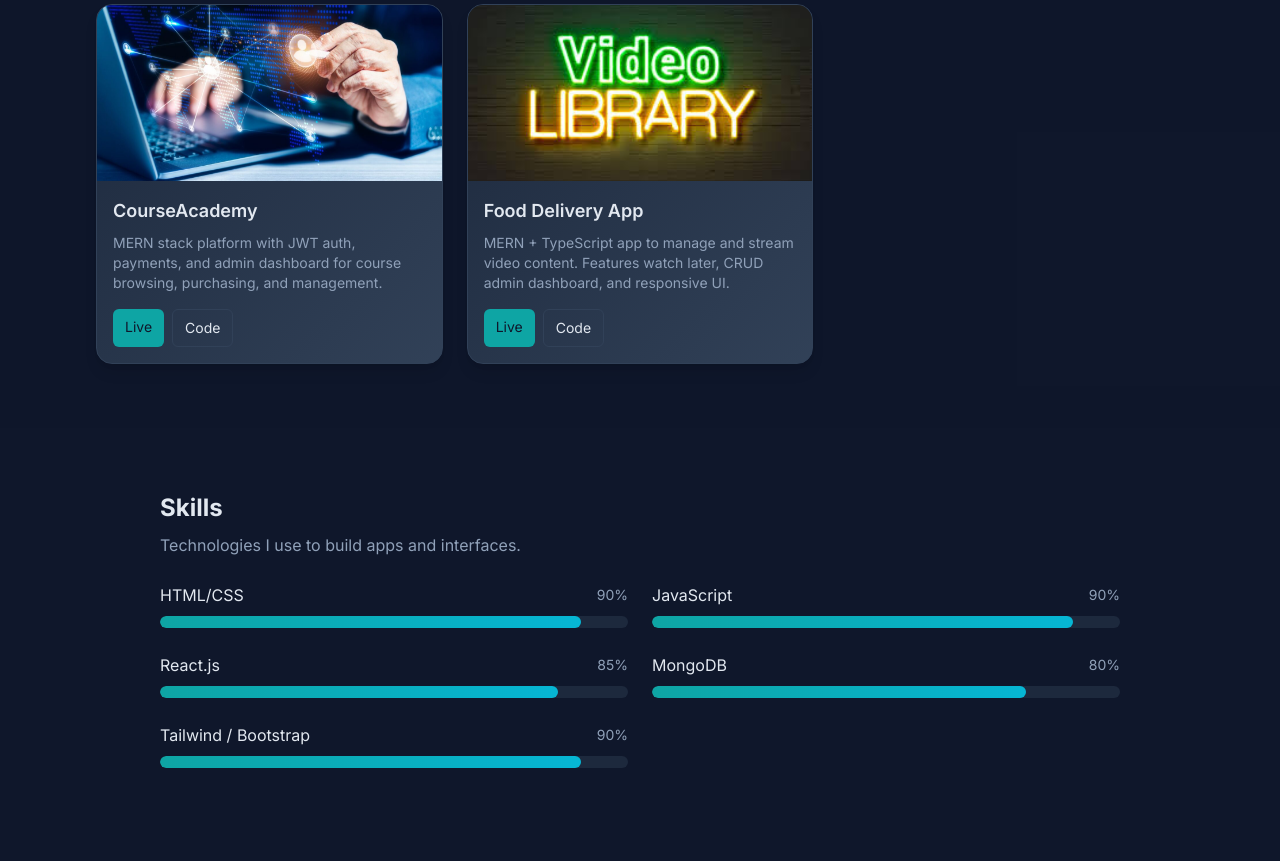
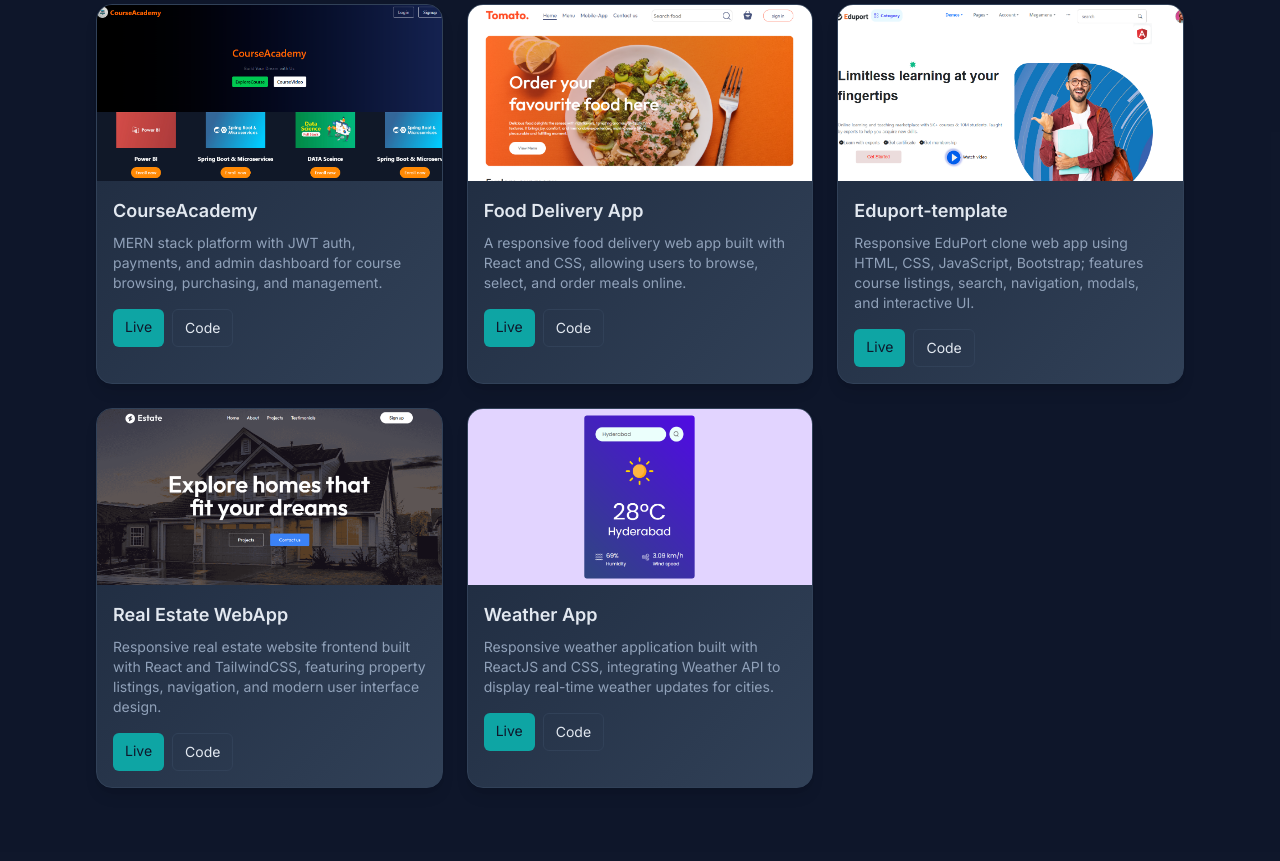
Before and after one commit to MDSALMAN-7/Portfolio, a website: page index.html in a window 1280 px wide. Shown: the part 1139-2000 px from the top of the page. Drawn offline with nearby package versions, Linux system fonts and the light colour scheme.

Commit message:
Change url and add image

```diff
--- a/index.html
+++ b/index.html
@@ -17,8 +17,8 @@
       rel="stylesheet"
     />
 
-    <link rel="stylesheet" href="node_modules/toastify-js/src/toastify.js">
-    <link rel="stylesheet" href="node_modules/toastify-js/src/toastify.css">
+    <link rel="stylesheet" href="node_modules/toastify-js/src/toastify.js" />
+    <link rel="stylesheet" href="node_modules/toastify-js/src/toastify.css" />
 
     <script src="node_modules/toastify-js/src/toastify.css"></script>
     <script src="node_modules/toastify-js/src/toastify.js"></script>
@@ -394,7 +394,7 @@
             >
               <img
                 class="w-full h-44 object-cover"
-                src="image/courses.jpg"
+                src="image/CourseAcademy1.png"
                 alt="CourseAcademy"
               />
               <div class="p-4">
@@ -419,20 +419,19 @@
                 </div>
               </div>
             </article>
-
+            <!-- 2nd project -->
             <article
               class="bg-gradient-to-br from-slate-800 to-slate-700 rounded-2xl overflow-hidden shadow-lg border border-slate-700"
             >
               <img
                 class="w-full h-44 object-cover"
-                src="/image/library.jpg"
-                alt="Video Library"
+                src="/image/Food-React1.png"
+                alt="Food home"
               />
               <div class="p-4">
                 <h3 class="font-semibold text-lg">Food Delivery App</h3>
                 <p class="text-slate-400 mt-2 text-sm">
-                  MERN + TypeScript app to manage and stream video content.
-                  Features watch later, CRUD admin dashboard, and responsive UI.
+                 A responsive food delivery web app built with React and CSS, allowing users to browse, select, and order meals online.
                 </p>
                 <div class="mt-4 flex gap-2">
                   <a
@@ -450,6 +449,98 @@
                 </div>
               </div>
             </article>
+
+            <!-- 3rd -->
+            <article
+              class="bg-gradient-to-br from-slate-800 to-slate-700 rounded-2xl overflow-hidden shadow-lg border border-slate-700"
+            >
+              <img
+                class="w-full h-44 object-cover"
+                src="/image/Eduport1.png"
+                alt="Eduport Home page"
+              />
+              <div class="p-4">
+                <h3 class="font-semibold text-lg">Eduport-template</h3>
+                <p class="text-slate-400 mt-2 text-sm">
+                  Responsive EduPort clone web app using HTML, CSS, JavaScript, Bootstrap; features course listings, search, navigation, modals, and interactive UI.
+                </p>
+                <div class="mt-4 flex gap-2">
+                  <a
+                    href="https://mdsalman-7.github.io/Eduport-template/"
+                    target="_blank"
+                    class="px-3 py-2 text-sm bg-primary text-slate-900 rounded-md"
+                    >Live</a
+                  >
+                  <a
+                    href="https://github.com/MDSALMAN-7/Eduport-template"
+                    target="_blank"
+                    class="px-3 py-2 text-sm border border-slate-700 rounded-md"
+                    >Code</a
+                  >
+                </div>
+              </div>
+            </article>
+            <!-- 4th -->
+            <article
+              class="bg-gradient-to-br from-slate-800 to-slate-700 rounded-2xl overflow-hidden shadow-lg border border-slate-700"
+            >
+              <img
+                class="w-full h-44 object-cover"
+                src="/image/real1.png"
+                alt="Estate Image"
+              />
+              <div class="p-4">
+                <h3 class="font-semibold text-lg">Real Estate WebApp</h3>
+                <p class="text-slate-400 mt-2 text-sm">
+                  Responsive real estate website frontend built with React and TailwindCSS, featuring property listings, navigation, and modern user interface design.
+                </p>
+                <div class="mt-4 flex gap-2">
+                  <a
+                    href="https://msrealestate.netlify.app/"
+                    target="_blank"
+                    class="px-3 py-2 text-sm bg-primary text-slate-900 rounded-md"
+                    >Live</a
+                  >
+                  <a
+                    href="https://github.com/MDSALMAN-7/React-Real-Estate"
+                    target="_blank"
+                    class="px-3 py-2 text-sm border border-slate-700 rounded-md"
+                    >Code</a
+                  >
+                </div>
+              </div>
+            </article>
+
+            <!-- 5th -->
+            <article
+            class="bg-gradient-to-br from-slate-800 to-slate-700 rounded-2xl overflow-hidden shadow-lg border border-slate-700"
+          >
+            <img
+              class="w-full h-44 object-cover"
+              src="/image/weatherapp.png"
+              alt="Video Library"
+            />
+            <div class="p-4">
+              <h3 class="font-semibold text-lg">Weather App</h3>
+              <p class="text-slate-400 mt-2 text-sm">
+                Responsive weather application built with ReactJS and CSS, integrating Weather API to display real-time weather updates for cities.
+              </p>
+              <div class="mt-4 flex gap-2">
+                <a
+                  href="https://ms-react-weather-app.netlify.app/"
+                  target="_blank"
+                  class="px-3 py-2 text-sm bg-primary text-slate-900 rounded-md"
+                  >Live</a
+                >
+                <a
+                  href="https://github.com/MDSALMAN-7/React-Weathter-App"
+                  target="_blank"
+                  class="px-3 py-2 text-sm border border-slate-700 rounded-md"
+                  >Code</a
+                >
+              </div>
+            </div>
+          </article>
           </div>
         </div>
       </section>
```
Also changed, not shown: image/CourseAcademy1.png (added), image/CourseAcademy2.png (added), image/CourseAcademy3.png (added), image/CourseAcademy4.png (added), image/CourseAcademy5.png (added), image/CourseAcademy6.png (added), image/CourseAcademy7.png (added), image/Eduport1.png (added), image/Eduport2.png (added), image/Food-React1.png (added), image/Food-React2.png (added), image/Food-React3.png (added), image/Food-React4.png (added), image/real1.png (added), 1 more files.
